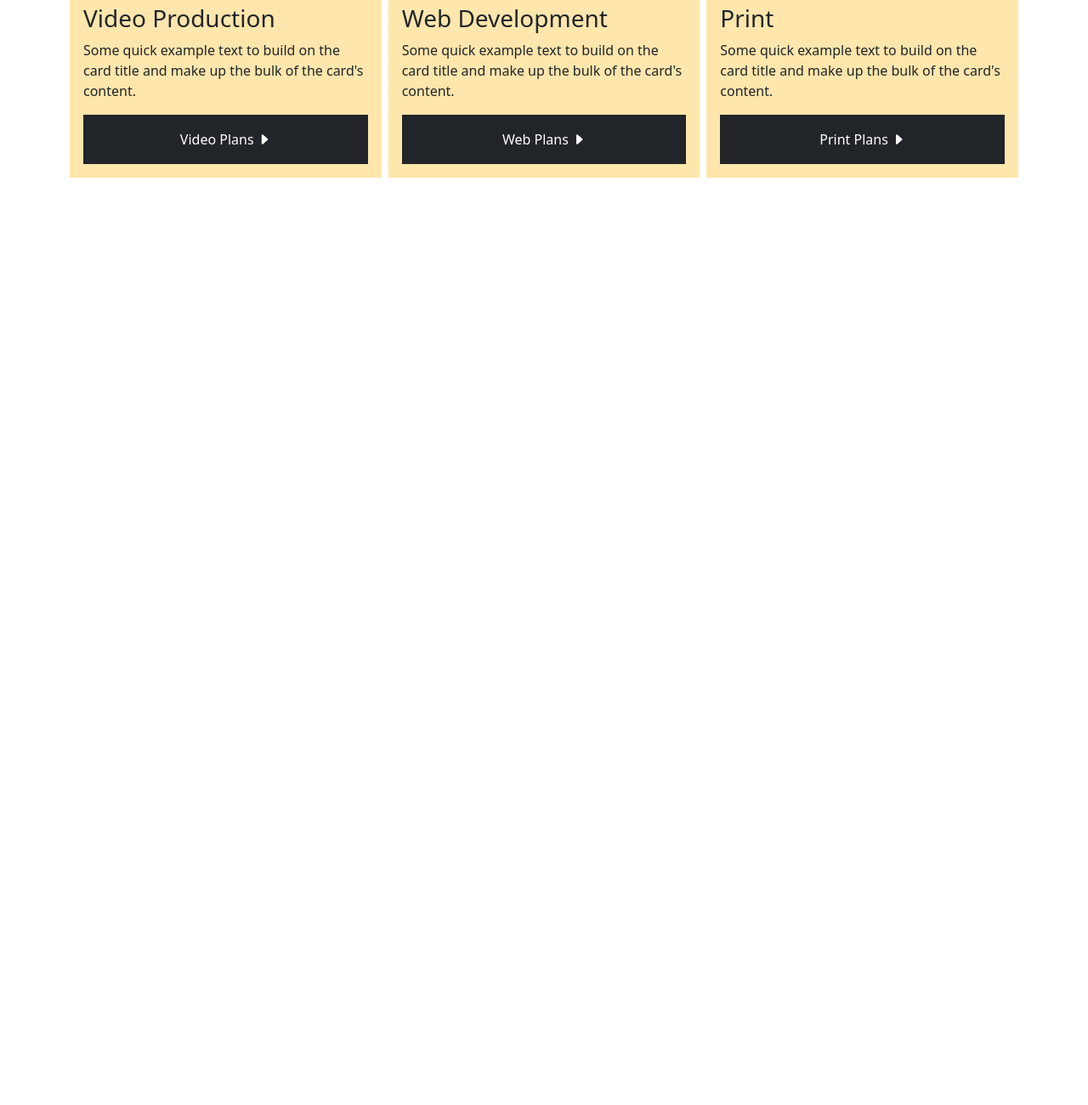
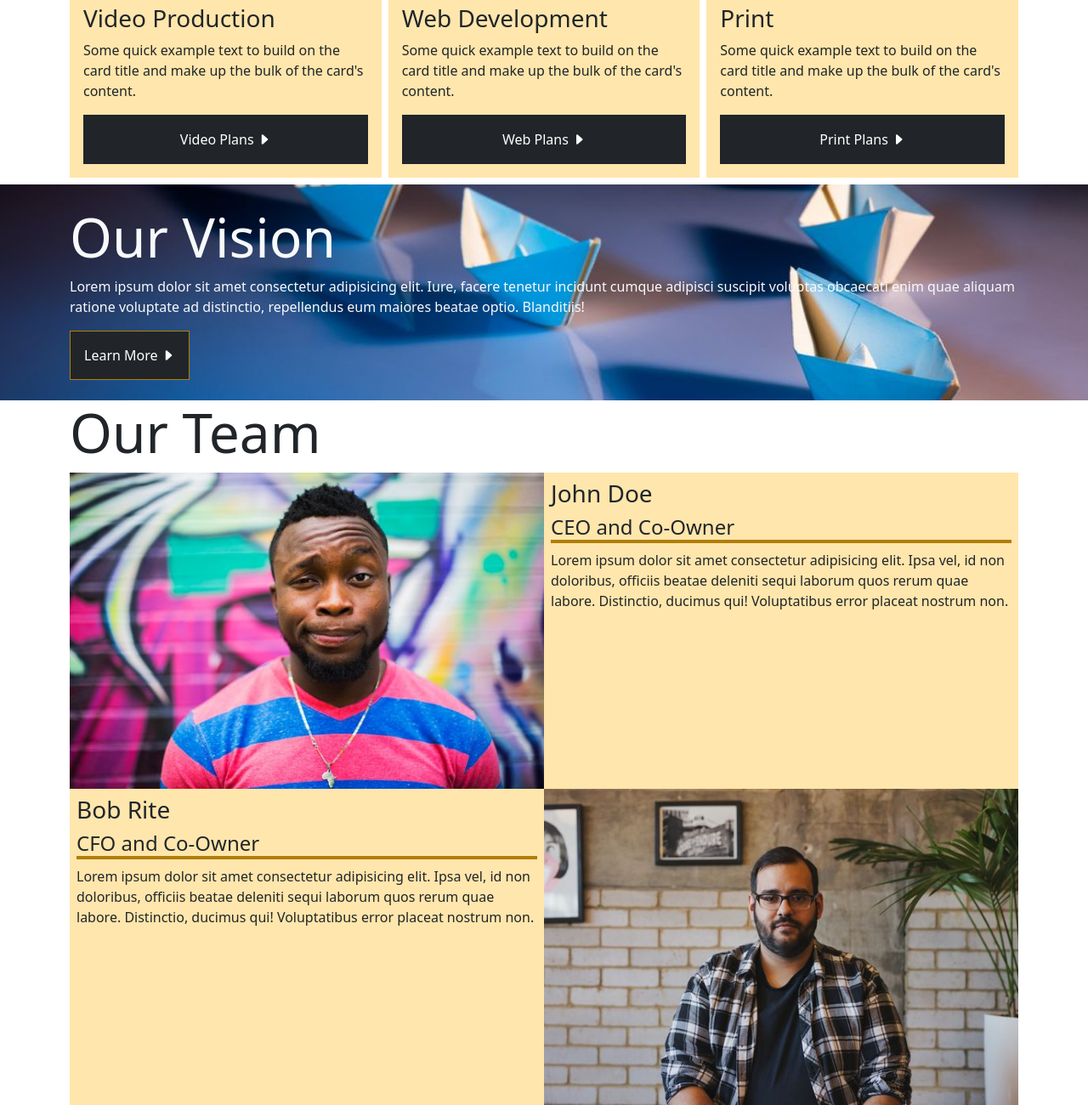
Before and after one commit to 24W-MTM6201-010/mtm6201_week_10, a plain HTML site: page index.html in a window 1280 px wide. Shown: the part 1739-3039 px from the top of the page at 85% size. Before the commit the page ends 1956 px from the top, so only its background shows below. Drawn offline with nearby package versions, Linux system fonts and the light colour scheme.

Commit message:
adds vision and team sections

```diff
--- a/css/main.css
+++ b/css/main.css
@@ -35,7 +35,18 @@
 }
 
 /* Custom CSS */
+/* -------------------------
+          Banner
+------------------------- */
 .banner{
   background: white url(../images/main-banner.jpg) no-repeat center center;
   background-size: cover;
 }
+
+/* -----------------------
+      Vision Section
+----------------------- */
+.vision{
+  background: black url(../images/vision.jpg) no-repeat center center;
+  background-size: cover;
+}
--- a/index.html
+++ b/index.html
@@ -136,9 +136,39 @@
               <a href="#" class="btn btn-dark w-100 rounded-0 p-3">Print Plans <i class="bi bi-caret-right-fill"></i></a>
             </div><!-- closes .card-body -->
           </div><!-- closes .card -->
+        </div><!-- closes .col -->
+      </div><!-- closes .row -->
+    </section><!-- closes services section -->
+    <section id="vision" class="vision text-light py-4">
+      <div class="container-xl">
+        <h2 class="display-3">Our Vision</h2>
+        <p>
+          Lorem ipsum dolor sit amet consectetur adipisicing elit. Iure, facere tenetur incidunt cumque adipisci suscipit voluptas obcaecati enim quae aliquam ratione voluptate ad distinctio, repellendus eum maiores beatae optio. Blanditiis!
+        </p>
+        <a href="#" class="btn btn-dark p-3 rounded-0 border border-primary">Learn More <i class="bi bi-caret-right-fill"></i></a>
+      </div><!-- closes .container-xl -->
+    </section><!-- closes vision section -->
+    <section id="our-team" class="container-xl">
+      <h2 class="display-3">Our Team</h2>
+      <div class="row row-cols-1 row-cols-md-2 g-0">
+        <div class="col">
+          <img src="images/john.jpg" alt="Image of John" class="w-100">
         </div>
-      </div>
-    </section>
+        <div class="col bg-secondary p-2">
+          <h3>John Doe</h3>
+          <p class="h4 border-bottom border-primary border-4">CEO and Co-Owner</p>
+          <p>Lorem ipsum dolor sit amet consectetur adipisicing elit. Ipsa vel, id non doloribus, officiis beatae deleniti sequi laborum quos rerum quae labore. Distinctio, ducimus qui! Voluptatibus error placeat nostrum non.</p>
+        </div>
+        <div class="col order-md-1">
+          <img src="images/bob.jpg" alt="Image of Bob" class="w-100">
+        </div>
+        <div class="col bg-secondary p-2">
+          <h3>Bob Rite</h3>
+          <p class="h4 border-bottom border-primary border-4">CFO and Co-Owner</p>
+          <p>Lorem ipsum dolor sit amet consectetur adipisicing elit. Ipsa vel, id non doloribus, officiis beatae deleniti sequi laborum quos rerum quae labore. Distinctio, ducimus qui! Voluptatibus error placeat nostrum non.</p>
+        </div>
+      </div><!-- closes .row -->
+    </section><!-- closes team section -->
   </main>
   <footer></footer>
   <!-- Bootstrap JS Link -->
```
